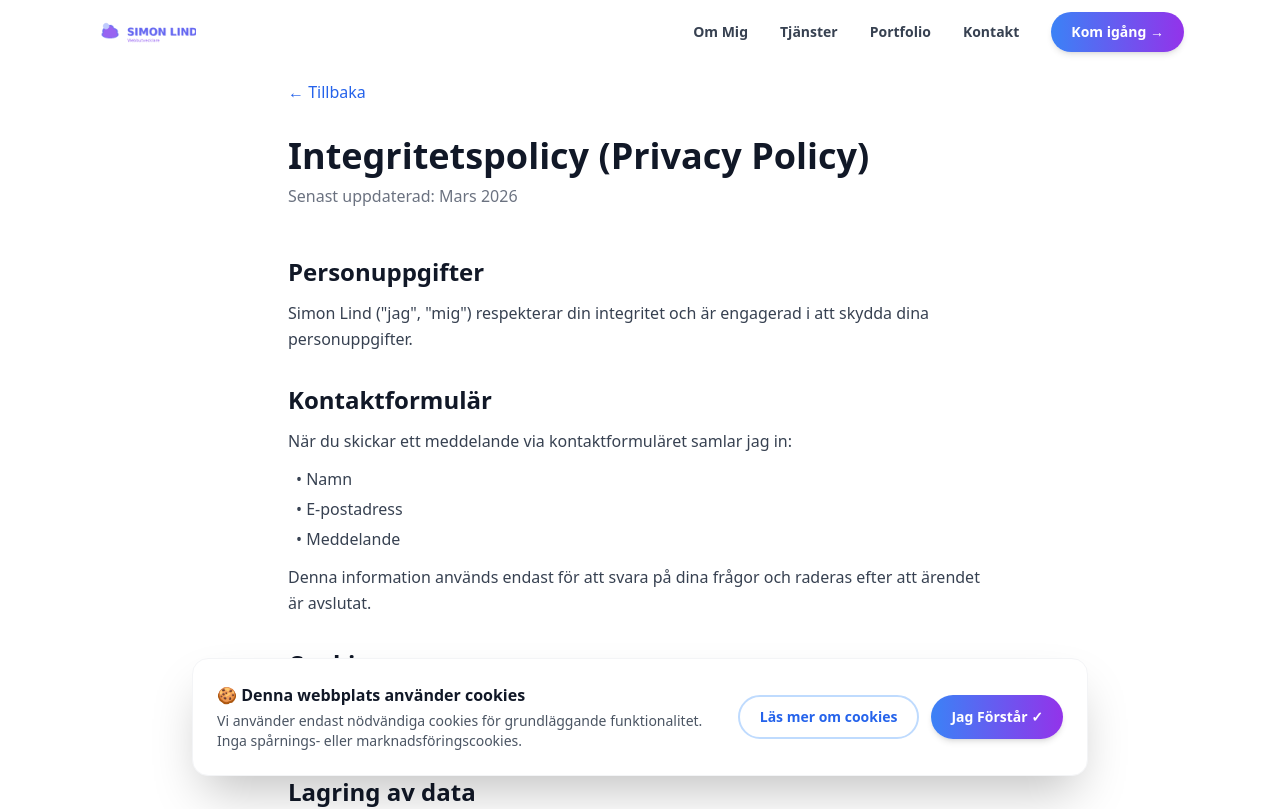
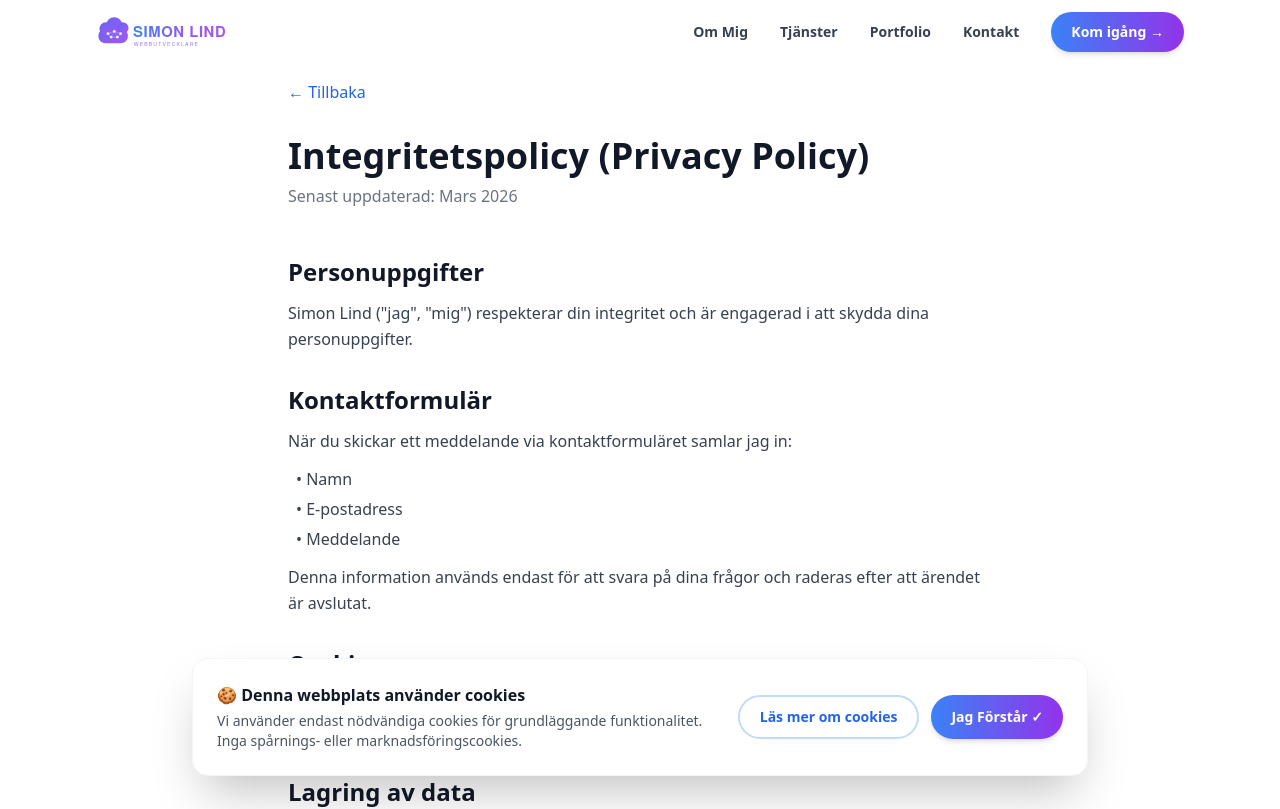
Before and after one commit to bellemartineebusiness/SimonLind, a Next.js app: page /privacy in a window 1280 px wide. Shown: the top 809 px of the page. Built offline with nearby package versions, Linux system fonts and the light colour scheme.

Commit message:
Fix image display: replace low-quality PNGs with crisp SVG images
Co-authored-by: bellemartineebusiness <237834603+bellemartineebusiness@users.noreply.github.com>

```diff
--- a/components/Hero.tsx
+++ b/components/Hero.tsx
@@ -14,12 +14,13 @@ export default function Hero() {
         {/* Hero logo */}
         <div className="flex justify-center mb-6">
           <Image
-            src="/simon-lind-logo.png"
+            src="/simon-lind-logo.svg"
             alt="Simon Lind logotyp"
             width={400}
             height={160}
             className="h-24 sm:h-32 w-auto object-contain"
             priority
+            unoptimized
           />
         </div>
         <p className="text-2xl sm:text-3xl font-semibold bg-gradient-to-r from-blue-500 via-purple-500 to-pink-500 bg-clip-text text-transparent mb-6">
--- a/components/Navbar.tsx
+++ b/components/Navbar.tsx
@@ -51,12 +51,13 @@ export default function Navbar() {
             onClick={handleNavClick}
           >
             <Image
-              src="/simon-lind-logo.png"
+              src="/simon-lind-logo.svg"
               alt="Simon Lind – Webbutvecklare logotyp"
               width={160}
               height={64}
               className="h-10 w-auto object-contain"
               priority
+              unoptimized
             />
           </a>
 
--- a/components/Services.tsx
+++ b/components/Services.tsx
@@ -38,11 +38,12 @@ export default function Services() {
         {/* Cloud-nodes decorative icon */}
         <div className="flex justify-center mb-12">
           <Image
-            src="/cloud-nodes.png"
+            src="/cloud-nodes.svg"
             alt="Molnbaserade tjänster med noder – dekorativ ikon"
             width={144}
             height={108}
             className="w-36 h-auto object-contain opacity-90"
+            unoptimized
           />
         </div>
         <div className="grid grid-cols-1 md:grid-cols-2 gap-8">
--- a/next.config.js
+++ b/next.config.js
@@ -1,4 +1,9 @@
 /** @type {import('next').NextConfig} */
-const nextConfig = {}
+const nextConfig = {
+  images: {
+    dangerouslyAllowSVG: true,
+    contentSecurityPolicy: "default-src 'self'; script-src 'none'; style-src 'unsafe-inline';",
+  },
+}
 
 module.exports = nextConfig
```
Also changed, not shown: public/cloud-nodes.svg (added), public/simon-lind-logo.svg (added).
